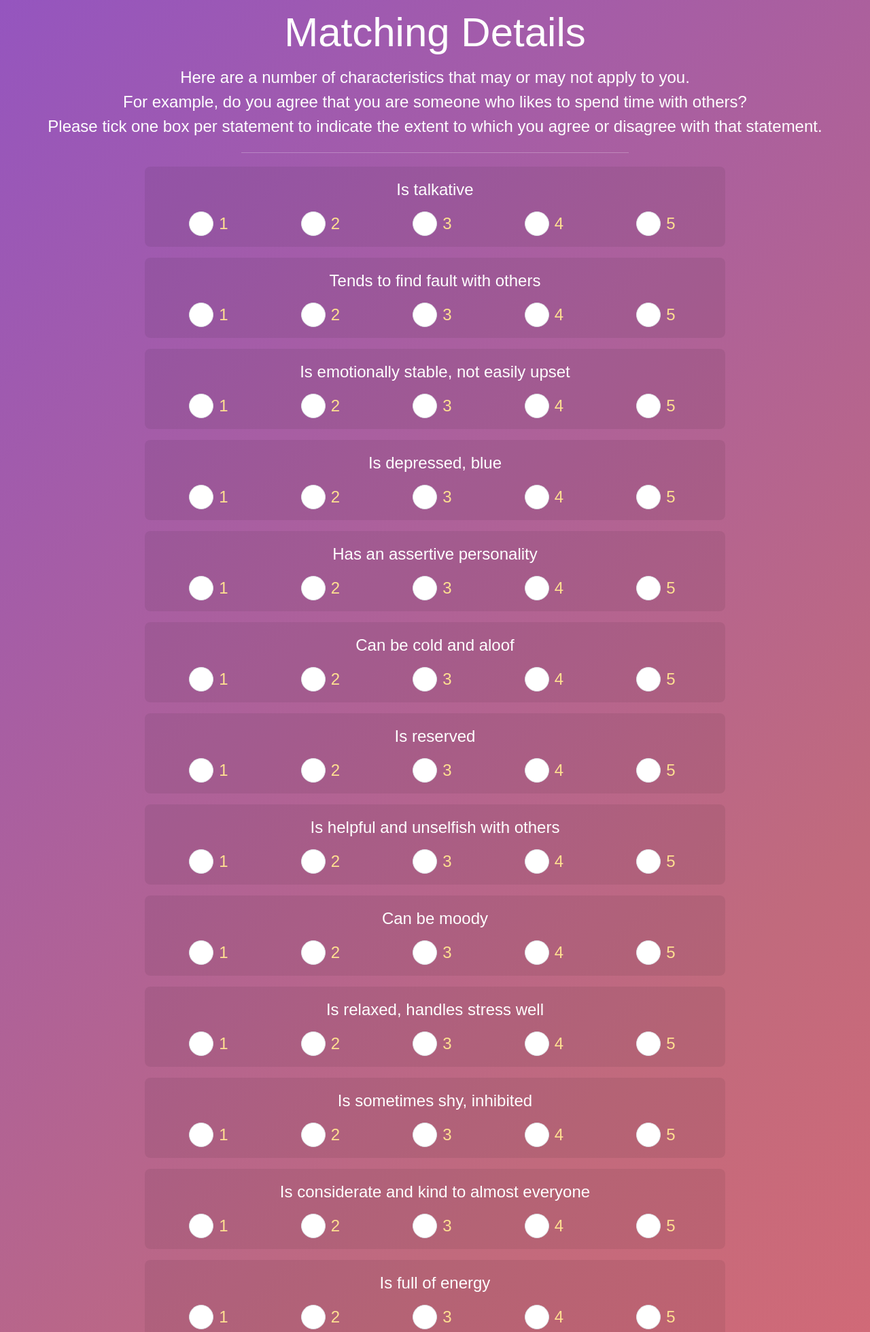
After one commit to jacobpoulton/social-matching, a Django app: page /accounts/details/ in a window 1280 px wide. The commit adds this page. Shown: the top 1959 px of the page at 68% size. Run offline with Django 4.2, Linux system fonts and the light colour scheme; the visitor is signed in with stand-in values (Sample User, id 1); some libraries are stand-ins or nearby versions; some web fonts are replaced.

Commit message:
user details added

```diff
--- a/social_matching/base/forms.py
+++ b/social_matching/base/forms.py
@@ -1,3 +1,4 @@
+from django import forms
 from django.contrib.auth.forms import UserCreationForm
 from django.contrib.auth import get_user_model
 
@@ -7,3 +8,39 @@ class CustomUserCreationForm(UserCreationForm):
     class Meta:
         model = get_user_model()
         fields = ("email", "password1", "password2")
+
+
+class ModifiedBigFiveInventory(forms.Form):
+    choices = [
+        (1, '1'),
+        (2, '2'),
+        (3, '3'),
+        (4, '4'),
+        (5, '5'),
+    ]
+
+    q1 = forms.ChoiceField(choices=choices, widget=forms.RadioSelect, label="Is talkative")
+    q2 = forms.ChoiceField(choices=choices, widget=forms.RadioSelect, label="Tends to find fault with others")
+    q3 = forms.ChoiceField(choices=choices, widget=forms.RadioSelect, label="Is emotionally stable, not easily upset")
+    q4 = forms.ChoiceField(choices=choices, widget=forms.RadioSelect, label="Is depressed, blue")
+    q5 = forms.ChoiceField(choices=choices, widget=forms.RadioSelect, label="Has an assertive personality")
+    q6 = forms.ChoiceField(choices=choices, widget=forms.RadioSelect, label="Can be cold and aloof")
+    q7 = forms.ChoiceField(choices=choices, widget=forms.RadioSelect, label="Is reserved")
+    q8 = forms.ChoiceField(choices=choices, widget=forms.RadioSelect, label="Is helpful and unselfish with others")
+    q9 = forms.ChoiceField(choices=choices, widget=forms.RadioSelect, label="Can be moody")
+    q10 = forms.ChoiceField(choices=choices, widget=forms.RadioSelect,  label="Is relaxed, handles stress well")
+    q11 = forms.ChoiceField(choices=choices, widget=forms.RadioSelect,  label="Is sometimes shy, inhibited")
+    q12 = forms.ChoiceField(choices=choices, widget=forms.RadioSelect,  label="Is considerate and kind to almost everyone")
+    q13 = forms.ChoiceField(choices=choices, widget=forms.RadioSelect,  label="Is full of energy")
+    q14 = forms.ChoiceField(choices=choices, widget=forms.RadioSelect,  label="Starts quarrels with others")
+    q15 = forms.ChoiceField(choices=choices, widget=forms.RadioSelect,  label="Remains calm in tense situations")
+    q16 = forms.ChoiceField(choices=choices, widget=forms.RadioSelect,  label="Can be tense")
+    q17 = forms.ChoiceField(choices=choices, widget=forms.RadioSelect,  label="Is outgoing, sociable")
+    q18 = forms.ChoiceField(choices=choices, widget=forms.RadioSelect,  label="Is sometimes rude to others")
+    q19 = forms.ChoiceField(choices=choices, widget=forms.RadioSelect,  label="Generates a lot of enthusiasm")
+    q20 = forms.ChoiceField(choices=choices, widget=forms.RadioSelect,  label="Has a forgiving nature")
+    q21 = forms.ChoiceField(choices=choices, widget=forms.RadioSelect,  label="Gets nervous easily")
+    q22 = forms.ChoiceField(choices=choices, widget=forms.RadioSelect,  label="Worries a lot")
+    q23 = forms.ChoiceField(choices=choices, widget=forms.RadioSelect,  label="Likes to cooperate with others")
+    q24 = forms.ChoiceField(choices=choices, widget=forms.RadioSelect,  label="Tends to be quiet")
+    q25 = forms.ChoiceField(choices=choices, widget=forms.RadioSelect,  label="Is generally trusting")
--- a/social_matching/base/models.py
+++ b/social_matching/base/models.py
@@ -48,7 +48,9 @@ class User(AbstractUser):
 # Stores non-identifiable information pertaining to matchmaking the user.
 # Will represent the user in a non-identifiable manner once the base user class is deleted.
 class UserDetails(models.Model):
-    pass
+    agreeableness = models.DecimalField(max_digits=3, decimal_places=3, default=0.5)
+    neuroticism = models.DecimalField(max_digits=3, decimal_places=3, default=0.5)
+    extroversion = models.DecimalField(max_digits=3, decimal_places=3, default=0.5)
 
 
 # User preferences class.
--- /dev/null
+++ b/social_matching/base/templates/details.html
@@ -0,0 +1,37 @@
+{% extends "root.html" %}
+{% load bootstrap5 %}
+
+{% block content %}
+    {% if set_before %}
+        <h4 class="form-warning">Submitting this form again will erase your previous response.</h4>
+    {% endif %}
+    <form method="post" action="{% url 'details' %}">
+        {% csrf_token %}
+        <div class="form-group">
+            <h2>Matching Details</h2>
+            <p style="font-weight:300;">
+                Here are a number of characteristics that may or may not apply to you.<br>
+                For example, do you agree that you are someone who likes to spend time with others?<br>
+                Please tick one box per statement to indicate the extent to which you agree or disagree with that statement.
+            </p>
+            <hr>
+            {% for question in form %}
+                <div class="scale-container">
+                    <legend>{{ question.label }}</legend>
+                    <fieldset>
+                        {% for radio in question %}
+                            <div class="form-check form-check-inline">
+                                <{{ radio.tag|cut:"<"|cut:">" }} class="form-check-input">
+                                <label class="form-check-label">
+                                    {{ radio.choice_label }}
+                                </label>
+                            </div>
+                        {% endfor %}
+                    </fieldset>
+                </div>
+            {% endfor %}
+            <button type="submit" class="btn btn-success" value="details">Submit</button>
+        </div>
+        <input type="hidden" name="next" value="{{ next }}">
+    </form>
+{% endblock %}
--- a/social_matching/base/templates/home.html
+++ b/social_matching/base/templates/home.html
@@ -41,7 +41,7 @@
     {% endif %}
     <hr>
     <div class="buttons">
-        <a class="btn btn-secondary" href="#" role="button" style="--desktop-width: 16rem;">User Details</a>
+        <a class="btn btn-secondary" href="{% url 'details' %}" role="button" style="--desktop-width: 16rem;">User Details</a>
         <a class="btn btn-secondary" href="#" role="button" style="--desktop-width: 16rem; background-position-x: 100%">Preferences</a>
     </div>
     <a class="btn btn-danger" href="{% url 'logout' %}" role="button">Sign Out</a>
--- a/social_matching/base/urls.py
+++ b/social_matching/base/urls.py
@@ -7,4 +7,5 @@ urlpatterns = [
     path('home/', RedirectView.as_view(url='', permanent=True)),
     path('welcome/', RedirectView.as_view(url='', permanent=True)),
     path('accounts/new/', views.CreateUserView.as_view(), name='create-user'),
+    path('accounts/details/', views.GiveDetailsView.as_view(), name='details'),
 ]
--- a/social_matching/base/views.py
+++ b/social_matching/base/views.py
@@ -1,14 +1,18 @@
 from django.contrib.auth import authenticate, login
-from django.views.generic.edit import CreateView
-from django.shortcuts import render
+from django.views.generic.edit import CreateView, FormView
+from django.shortcuts import render, redirect
 from django.urls import reverse_lazy
-from . import forms
+from . import forms, models
 
 
 def home(request):
     # Show static welcome page to non-logged in users
     if not request.user.is_authenticated:
         return render(request, 'welcome.html')
+
+    # Make users fill in details if haven't
+    if not request.user.details:
+        return redirect('details')
 
     # Show main home page to full users
     context = {  # TODO: Add functionality to contexts
@@ -22,13 +26,80 @@ def home(request):
 class CreateUserView(CreateView):
     form_class = forms.CustomUserCreationForm
     template_name = 'registration/create-user.html'
-    success_url = reverse_lazy('home')
+    success_url = reverse_lazy('details')
 
     def form_valid(self, form):
         # Called once valid form data has been submitted
-        redirect = super(CreateUserView, self).form_valid(form)
+        redirect_url = super().form_valid(form)
         user = authenticate(self.request,
                             username=form.cleaned_data.get('username'),
                             password=form.cleaned_data.get('password2'))
         login(self.request, user)
-        return redirect
+        return redirect_url
+
+
+class GiveDetailsView(FormView):
+    form_class = forms.ModifiedBigFiveInventory
+    template_name = 'details.html'
+    success_url = reverse_lazy('home')
+
+    def get_context_data(self, **kwargs):
+        context = super().get_context_data(**kwargs)
+        context['set_before'] = bool(self.request.user.details)
+        return context
+
+    def form_valid(self, form):
+        # Called once valid form data has been submitted
+        redirect_url = super().form_valid(form)
+
+        # Get response values
+        agreeableness = (
+            6 - int(form.cleaned_data.get('q2')),
+            6 - int(form.cleaned_data.get('q6')),
+            int(form.cleaned_data.get('q8')),
+            int(form.cleaned_data.get('q12')),
+            6 - int(form.cleaned_data.get('q14')),
+            6 - int(form.cleaned_data.get('q18')),
+            int(form.cleaned_data.get('q20')),
+            int(form.cleaned_data.get('q23')),
+            int(form.cleaned_data.get('q25')),
+        )
+        neuroticism = (
+            6 - int(form.cleaned_data.get('q3')),
+            int(form.cleaned_data.get('q4')),
+            int(form.cleaned_data.get('q9')),
+            6 - int(form.cleaned_data.get('q10')),
+            6 - int(form.cleaned_data.get('q15')),
+            int(form.cleaned_data.get('q16')),
+            int(form.cleaned_data.get('q21')),
+            int(form.cleaned_data.get('q22')),
+        )
+        extroversion = (
+            int(form.cleaned_data.get('q1')),
+            int(form.cleaned_data.get('q5')),
+            6 - int(form.cleaned_data.get('q7')),
+            6 - int(form.cleaned_data.get('q11')),
+            int(form.cleaned_data.get('q13')),
+            int(form.cleaned_data.get('q17')),
+            int(form.cleaned_data.get('q19')),
+            6 - int(form.cleaned_data.get('q24')),
+        )
+
+        # Get details model
+        if self.request.user.details:
+            details = self.request.user.details
+        else:
+            details = models.UserDetails()
+
+        # Average values and set details
+        details.agreeableness = (sum(agreeableness) / len(agreeableness) - 1) / 4
+        details.neuroticism = (sum(neuroticism) / len(neuroticism) - 1) / 4
+        details.extroversion = (sum(extroversion) / len(extroversion) - 1) / 4
+        details.save()
+
+        # Set the details to the user
+        self.request.user.details = details
+        self.request.user.save()
+
+        # Return user
+        return redirect_url
--- a/social_matching/static/root.css
+++ b/social_matching/static/root.css
@@ -103,6 +103,18 @@ hr {
     padding-inline: 0;
 }
 
+.scale-container {
+    display: flex;
+    flex-direction: column;
+    margin-block: calc(2*var(--page-pad));
+    padding: calc(2*var(--page-pad));
+    border-radius: var(--page-pad);
+    background: #0001;
+}
+
+.scale-container legend {
+    font-size: var(--text-scaling);
+}
 
 /* Landscape */
 
@@ -114,4 +126,9 @@ hr {
     .buttons {
         flex-direction: row;
     }
+
+    .scale-container {
+        width: 75%;
+        margin-left: 12.5%;
+    }
 }
--- a/social_matching/static/theme.css
+++ b/social_matching/static/theme.css
@@ -81,8 +81,38 @@
     width: auto;
 }
 
-.form-control::selection {
-    background: #00000022;
+fieldset {
+    display: grid;
+    width: 100%;
+    grid-template-columns: 1fr 1fr 1fr 1fr 1fr;
+    justify-items: center;
+}
+
+.form-check-inline {
+    margin: 0;
+    display: flex;
+    align-items: flex-end;
+}
+
+.form-check-input {
+    width: calc(1.5*var(--text-scaling));
+    height: calc(1.5*var(--text-scaling));
+}
+
+.form-check-input:checked {
+    background-color: var(--orange_2);
+    border-color: var(--orange_3);
+}
+
+.form-check-input:focus {
+    border-color: var(--orange_3);
+    outline: 0;
+    box-shadow: 0 0 0 0.25rem var(--orange_3);
+}
+
+.form-check-label {
+    margin-inline: var(--page-pad);
+    color: var(--orange_1);
 }
 
 .invalid-feedback {
```
Also changed, not shown: social_matching/base/migrations/0002_userdetails_agreeableness_userdetails_extroversion_and_more.py (added).
